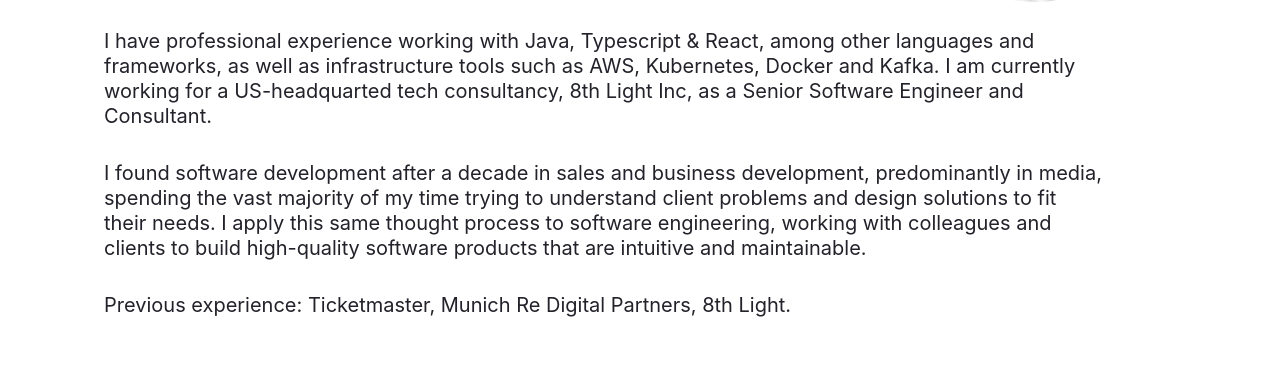
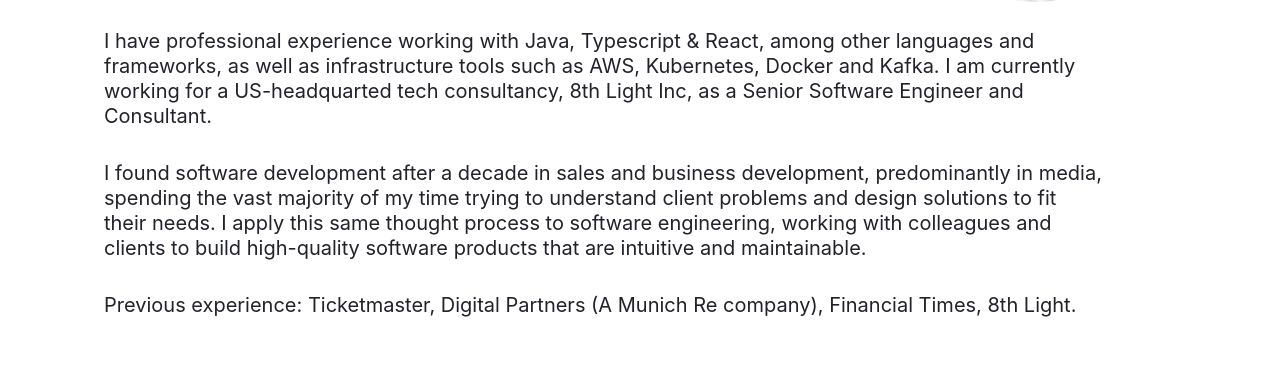
Before and after one commit to wrlpeake/w-peake-dot-com, a Gatsby site: page / in a window 1280 px wide. Shown: the part 362-744 px from the top of the page. Built offline with nearby package versions, Linux system fonts and the light colour scheme; Gatsby itself is replaced by a stand-in of ours.

Commit message:
update previous experience

```diff
--- a/src/pages/index.tsx
+++ b/src/pages/index.tsx
@@ -49,7 +49,7 @@
               maintainable.
           </p>
           <p style={paragraphStyles}>
-              Previous experience: Ticketmaster, Munich Re Digital Partners, 8th Light.
+              Previous experience: Ticketmaster, Digital Partners (A Munich Re company), Financial Times, 8th Light.
           </p>
           <footer style={footerStyles}>
             <a href="https://www.linkedin.com/in/william-peake-270189141">
```
